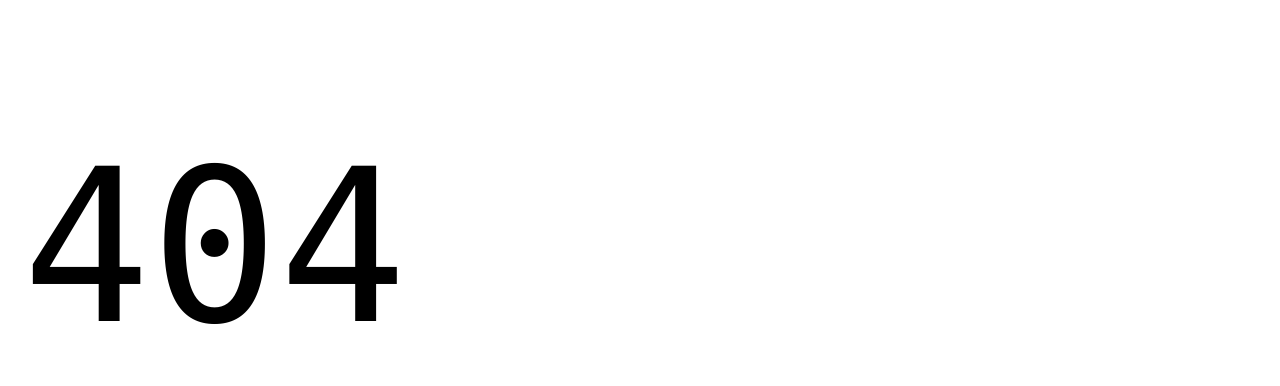
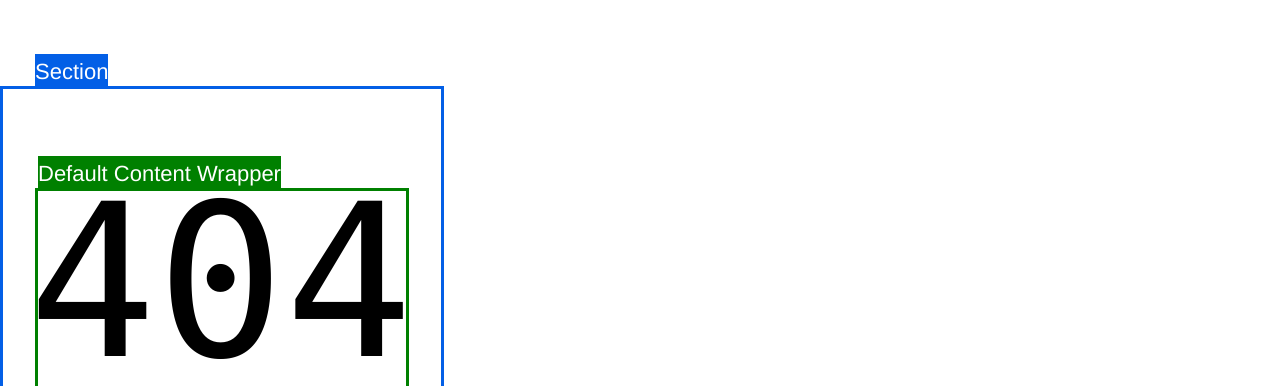
Before and after one commit to andreituicu/franklin-food, a website with bundled scripts: page 404.html in a window 1280 px wide. Shown: the part 61-447 px from the top of the page. Built offline with nearby package versions, Linux system fonts and the light colour scheme; files whose address does not match are found by name.

Commit message:
PoC - Markup Highlight

```diff
--- a/scripts/lib-franklin.js
+++ b/scripts/lib-franklin.js
@@ -186,6 +186,17 @@ export async function fetchPlaceholders(prefix = 'default') {
 export function decorateBlock(block) {
   const shortBlockName = block.classList[0];
   if (shortBlockName) {
+    // <PoC>
+    const classList = [...block.classList];
+    let blockType = classList.shift();
+    blockType = blockType.split('-').map((s) => s.charAt(0).toUpperCase() + s.slice(1).toLowerCase()).join(' ');
+    if (classList.length) {
+      blockType += ` (${classList.map((s) => s.split('-').join(' ')).join(', ')})`;
+    }
+    blockType = `Block: ${blockType}`;
+    block.setAttribute('franklin-block-name', blockType);
+    // </PoC>
+
     block.classList.add('block');
     block.setAttribute('data-block-name', shortBlockName);
     block.setAttribute('data-block-status', 'initialized');
--- a/styles/styles.css
+++ b/styles/styles.css
@@ -235,3 +235,54 @@ main .section[data-section-status='initialized'] {
 main .section.highlight {
   background-color: var(--highlight-background-color);
 }
+
+/* Highlight markup PoC */
+main .section,
+main .default-content-wrapper,
+main .block {
+  position: relative;
+  margin-top: 35px;
+}
+
+main .section:hover,
+main .default-content-wrapper:hover,
+main .block:hover {
+  box-shadow: 0 0 20px 0 rgba(0, 0, 0, 0.5);
+}
+
+main .section {
+  border: 3px solid #035fe6;
+}
+
+main .section::before {
+  background: #035fe6;
+  content: "Section";
+}
+
+main .default-content-wrapper {
+  border: 3px solid green;
+}
+
+main .default-content-wrapper::before {
+  background: green;
+  content: "Default Content Wrapper";
+}
+
+main .block {
+  border: 3px solid orange;
+}
+
+main .block::before {
+  background: orange;
+  content: attr(franklin-block-name);
+}
+
+main .section::before,
+main .default-content-wrapper::before,
+main .block::before {
+  position: absolute;
+  top: -35px;
+  z-index: 9999;
+  color: white;
+}
+/* Highlight markup PoC */
```
